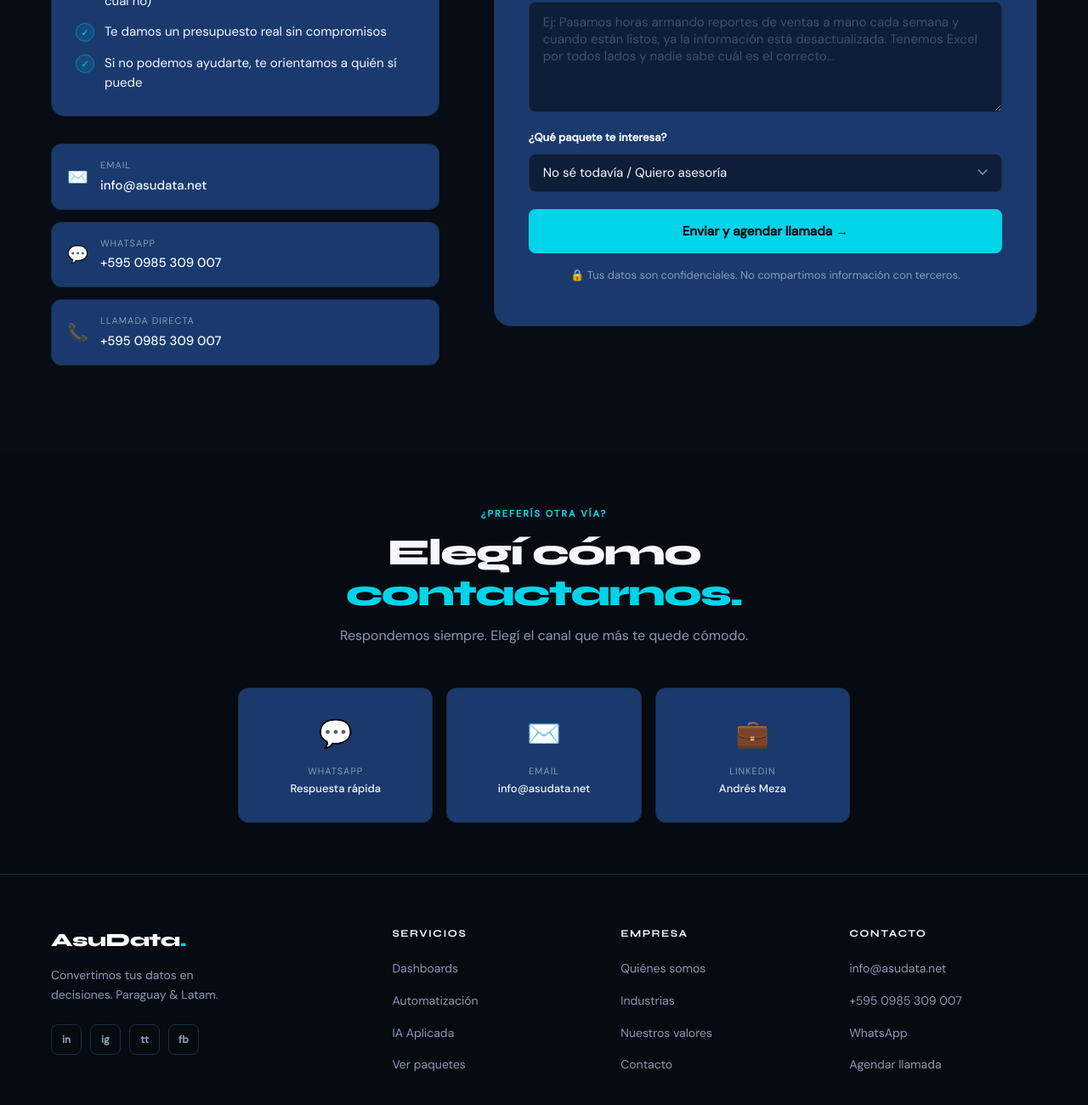
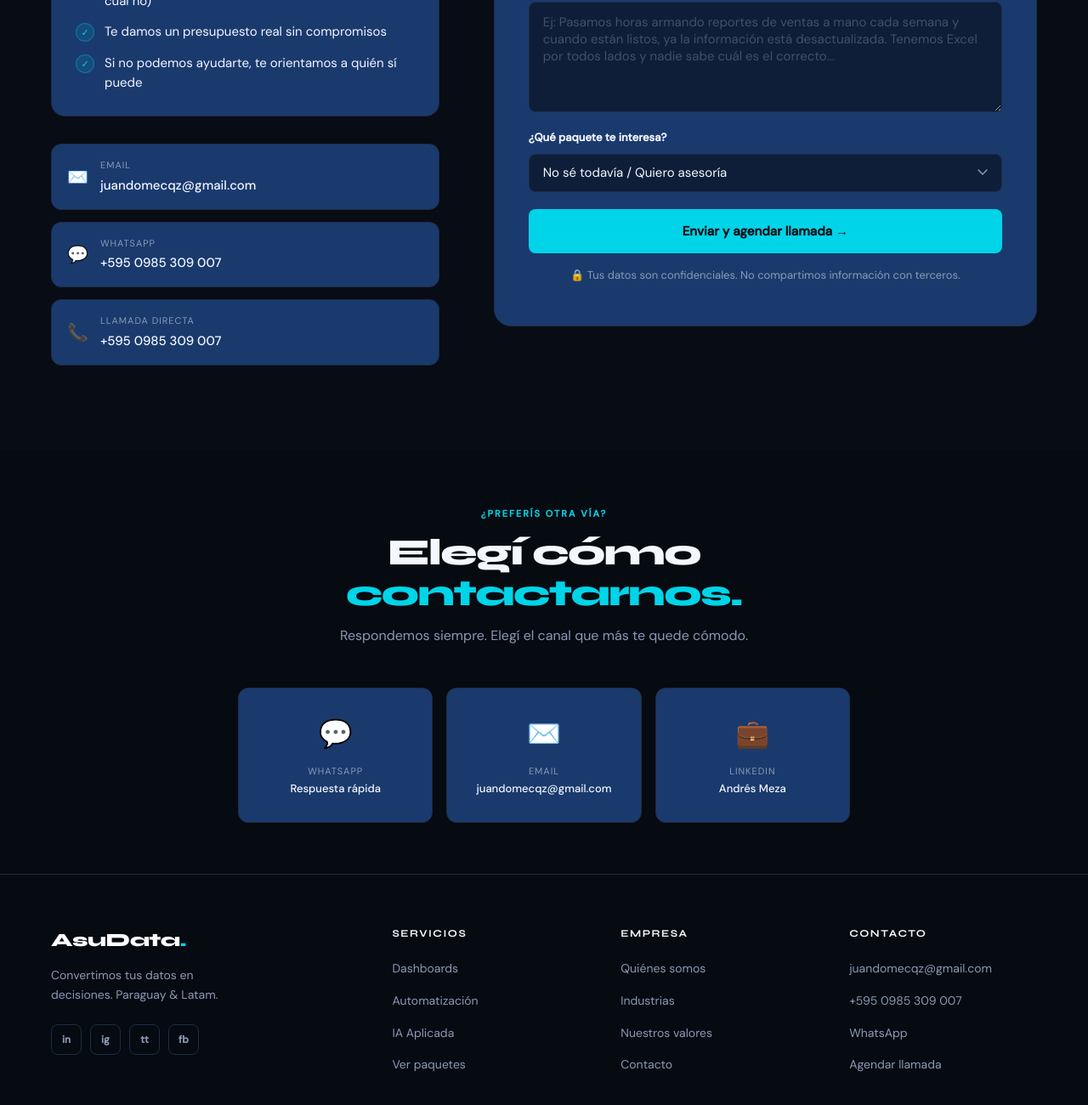
Before and after one commit to juandomecqz-creator/AsuData, a plain HTML site: page web/contacto.html in a window 1280 px wide. Shown: the part 1212-2512 px from the top of the page at 85% size. Drawn offline with Linux system fonts and the light colour scheme.

Commit message:
Switch to Vercel, update contact email, clean old files
- Replace Netlify Forms with FormSubmit.co (juandomecqz@gmail.com)
- Update contact email across all pages
- Remove old HTML versions and unused assets
- Add LOGO/INSTAGRAM/whatsapp folders to .gitignore

Co-Authored-By: Claude Sonnet 4.6 <noreply@anthropic.com>

```diff
--- a/web/contacto.html
+++ b/web/contacto.html
@@ -148,11 +148,11 @@
     </div>
 
     <div class="contact-channels">
-      <a href="mailto:info@asudata.net" class="contact-channel">
+      <a href="mailto:juandomecqz@gmail.com" class="contact-channel">
         <span class="channel-icon">✉️</span>
         <div>
           <div class="channel-label">Email</div>
-          <div class="channel-value">info@asudata.net</div>
+          <div class="channel-value">juandomecqz@gmail.com</div>
         </div>
       </a>
       <a href="https://wa.me/595985309007" class="contact-channel">
@@ -184,7 +184,7 @@
       </div>
 
       <form
-        action="https://formsubmit.co/info@asudata.net"
+        action="https://formsubmit.co/juandomecqz@gmail.com"
         method="POST"
         id="contactForm"
       >
@@ -280,11 +280,11 @@
           <div class="channel-value" style="font-size:13px;">Respuesta rápida</div>
         </div>
       </a>
-      <a href="mailto:info@asudata.net?subject=Consulta ASUDATA" class="contact-channel" style="flex-direction:column; text-align:center; padding:28px; gap:10px;">
+      <a href="mailto:juandomecqz@gmail.com?subject=Consulta ASUDATA" class="contact-channel" style="flex-direction:column; text-align:center; padding:28px; gap:10px;">
         <span style="font-size:32px;">✉️</span>
         <div>
           <div class="channel-label">Email</div>
-          <div class="channel-value" style="font-size:13px;">info@asudata.net</div>
+          <div class="channel-value" style="font-size:13px;">juandomecqz@gmail.com</div>
         </div>
       </a>
       <a href="https://linkedin.com" class="contact-channel" style="flex-direction:column; text-align:center; padding:28px; gap:10px;">
@@ -330,7 +330,7 @@
   <div class="footer-col">
     <h4>Contacto</h4>
     <ul>
-      <li><a href="mailto:info@asudata.net">info@asudata.net</a></li>
+      <li><a href="mailto:juandomecqz@gmail.com">juandomecqz@gmail.com</a></li>
       <li><a href="tel:+5950985309007">+595 0985 309 007</a></li>
       <li><a href="https://wa.me/595985309007">WhatsApp</a></li>
       <li><a href="contacto.html">Agendar llamada</a></li>
```
Also changed, not shown: web/index.html (+2 -2 lines), web/industrias.html (+1 -1 lines), web/nosotros.html (+1 -1 lines), web/paquetes.html (+1 -1 lines), web/soluciones.html (+1 -1 lines), 1 other file.
